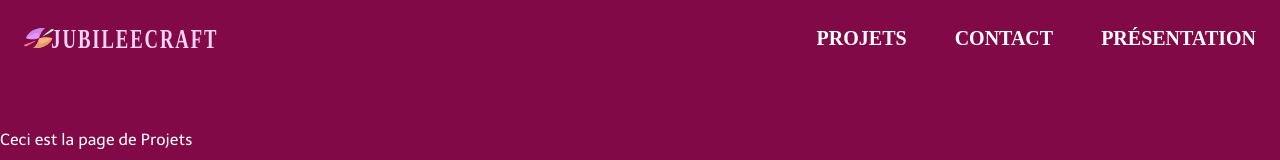
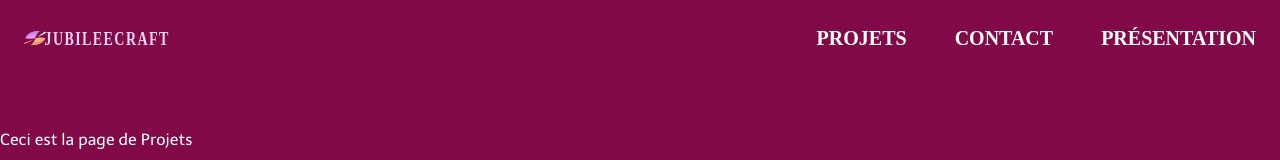
Before and after one commit to KevinKuch/agence-jubicraft, a Next.js app: page /projets in a window 1280 px wide. Shown: the top 160 px of the page. Built offline with nearby package versions, Linux system fonts and the light colour scheme; a web font is replaced by a local one.

Commit message:
fix logo src

```diff
--- a/app/components/logo.tsx
+++ b/app/components/logo.tsx
@@ -1,7 +1,7 @@
 import Image from "next/image";
 import { Trirong } from "next/font/google";
 
-
+import { cn } from "@/lib/utils";
 
 // La police Trirong est utilisée pour le logo
 // La police est chargée avec les poids 400 et 600
@@ -17,9 +17,8 @@ export const Logo = () => {
 			<Image
 				className="cursor-pointer"
 				src="/jc-logo.svg"
-				height="200"
-				width="200"
-				priority
+				height="150"
+				width="150"
 				alt="Jubilee Craft Logo"
 			/>
 		</div>
```
